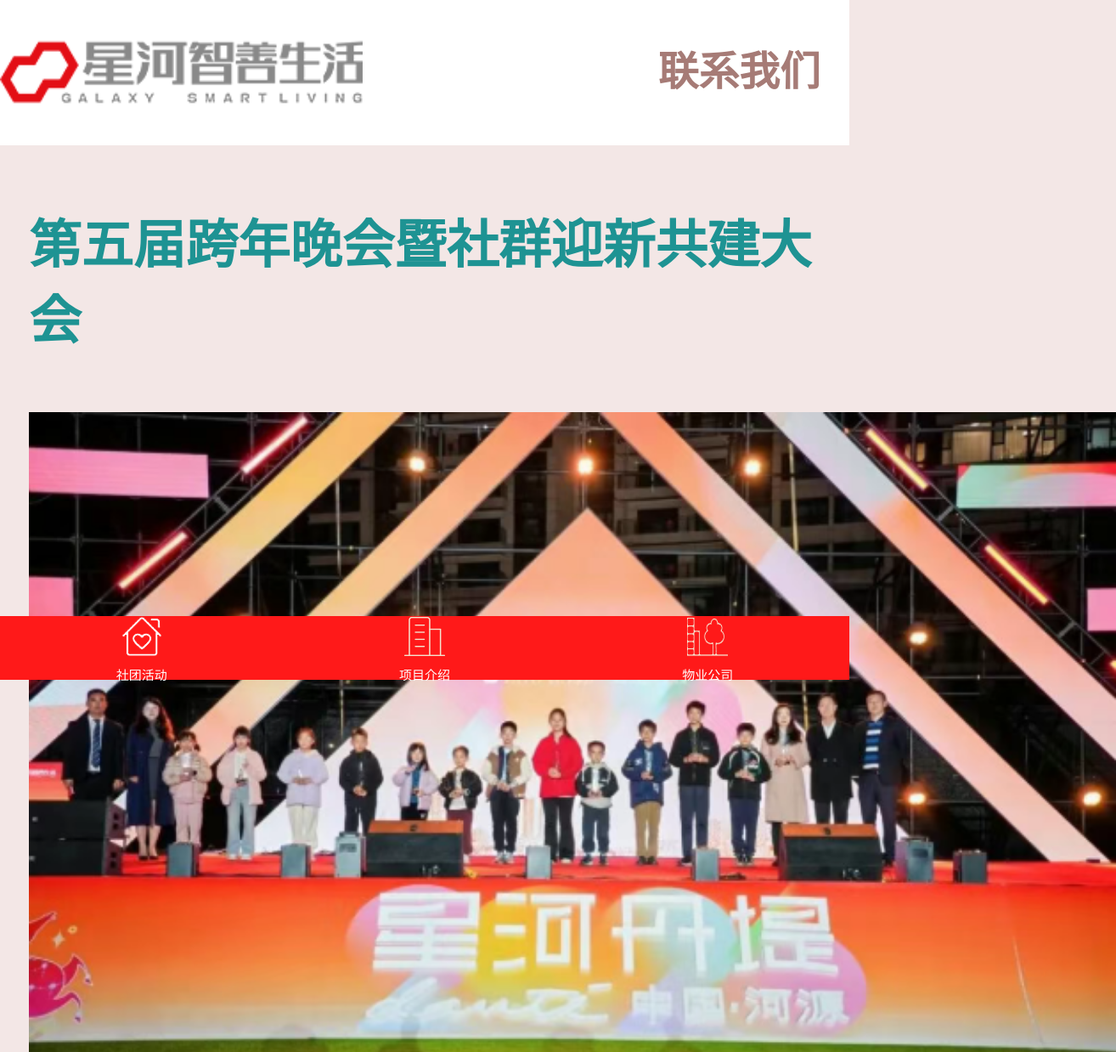
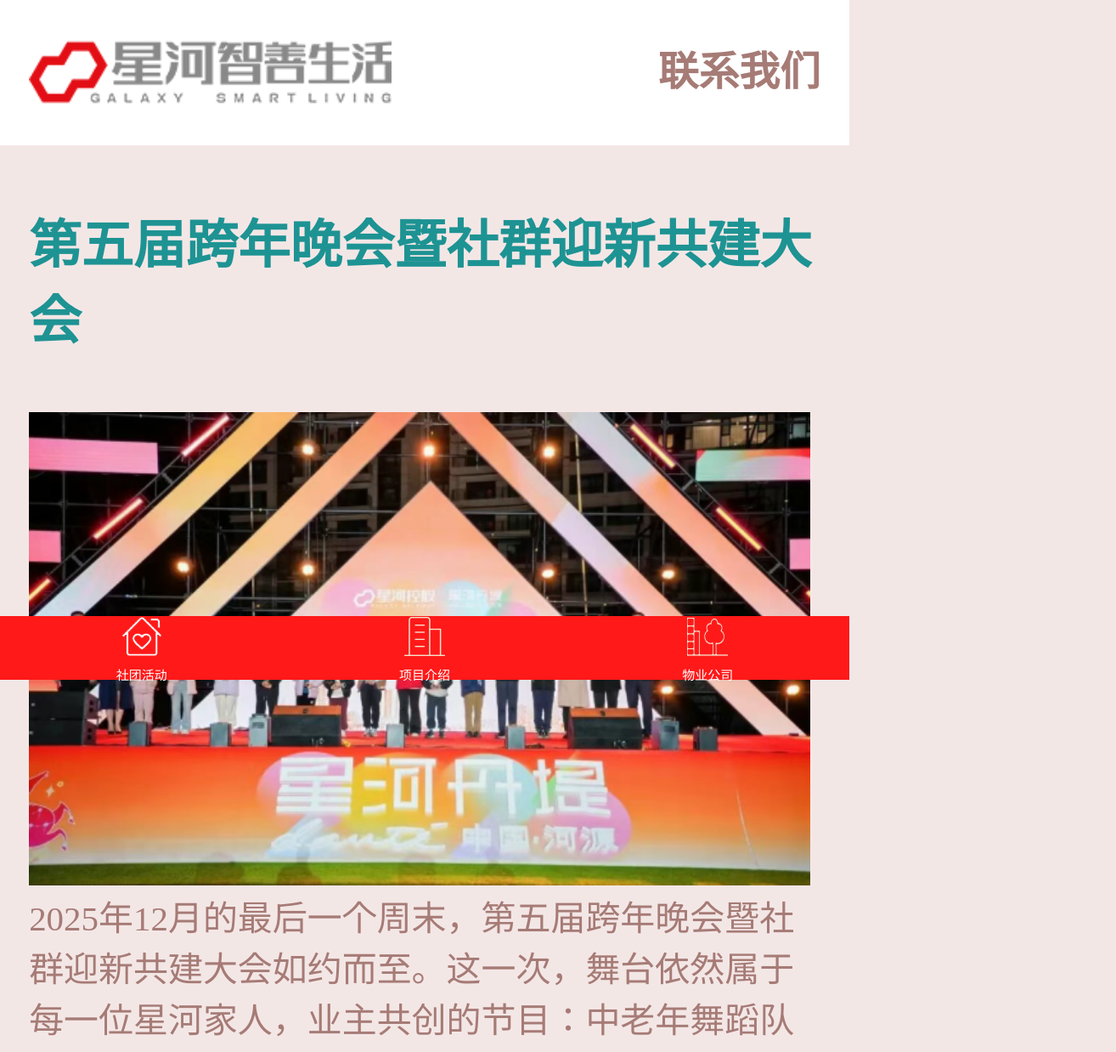
Before and after one commit to cao-zhao-feng/promotion_page_0811, a plain HTML site: page index.html in a window 1280 px wide. Shown: the top 1238 px of the page at 85% size, 1314 px wide, since content can reach past the window. Drawn offline with Linux system fonts and the light colour scheme.

Commit message:
Add files via upload

```diff
--- a/index.html
+++ b/index.html
@@ -50,6 +50,7 @@
 
     }
     .home .header .left{
+      padding-left: 2.6667vw;
       height:100%;
     }
     .home .header .left img{
@@ -83,6 +84,7 @@
     .home .content img{
       vertical-align: top;
       width: 100vw;
+      max-width: 920px;
     }
   </style>
 </head>
```
